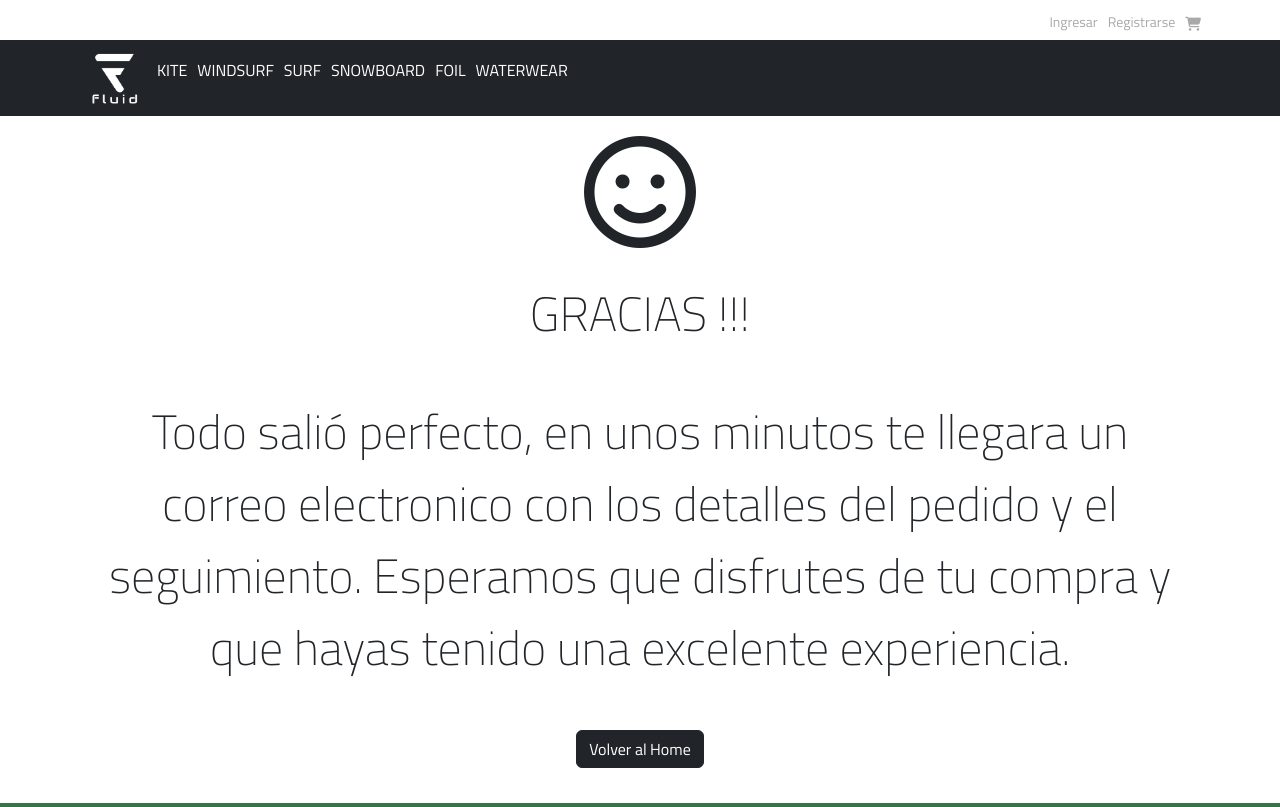
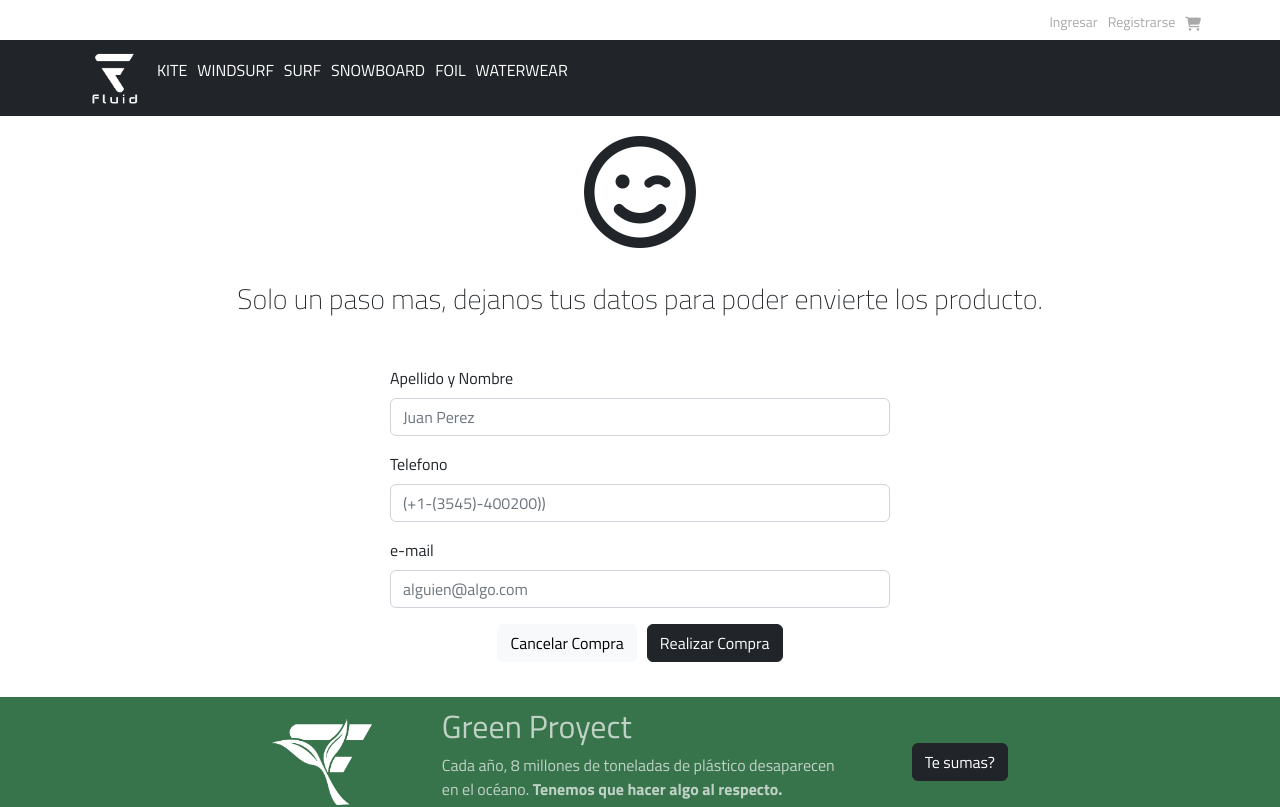
Before and after one commit to gchiantore/34685-react, a React (Create React App) app: page /finalcompra in a window 1280 px wide. Shown: the top 807 px of the page. Built offline with nearby package versions, Linux system fonts and the light colour scheme.

Commit message:
React JS - Item Collection II - V1

```diff
--- a/package.json
+++ b/package.json
@@ -13,7 +13,7 @@
     "@testing-library/react": "^13.3.0",
     "@testing-library/user-event": "^13.5.0",
     "bootstrap": "^5.1.3",
-    "firebase": "^9.9.3",
+    "firebase": "^9.9.2",
     "react": "^18.2.0",
     "react-bootstrap": "^2.4.0",
     "react-dom": "^18.2.0",
--- a/src/components/Checkout/Checkout.js
+++ b/src/components/Checkout/Checkout.js
@@ -126,7 +126,6 @@ const Checkout = () => {
               <td>
                 <Link to={`/finalcompra`}>
                   <Button
-                    onClick={() => clear()}
                     className="buttonSize"
                     variant="dark"
                   >
--- a/src/components/Pages/TerminaCompra/TerminaCompra.css
+++ b/src/components/Pages/TerminaCompra/TerminaCompra.css
@@ -10,7 +10,24 @@
 }
 
 .textoMensajeCompra{
-    font-size: 48px;
+    font-size: 28px;
     font-weight: 100;
     text-align: center;
 }
+
+.botonesCompra{
+    display: flex;
+    flex-direction: row;
+    column-gap: 10px;
+    align-items: center;
+    justify-content: center;
+}
+
+.formRegistro{
+    width: 500px;
+}
+
+.ordenID{
+    font-weight: 600;
+    color: red;
+}
--- a/src/components/Pages/TerminaCompra/TerminaCompra.js
+++ b/src/components/Pages/TerminaCompra/TerminaCompra.js
@@ -1,16 +1,120 @@
+import React, { useState, useContext } from "react";
 import Button from "react-bootstrap/Button";
+import Form from 'react-bootstrap/Form';
 import { Link } from "react-router-dom";
+import { CartContext } from "../../../context/CartContext/CartContext.js";
+import "../TerminaCompra/TerminaCompra.css"
+import db from "../../../firebaseConfig.js";
+import { collection, addDoc } from 'firebase/firestore'
 
 const TerminaCompra = () => {
+  const [comprado, setComprado]=useState(0);
+  const { totalCarrito,cart, clear } = useContext(CartContext);
+  const [ ordenOk, setOrdenOk ] = useState(false)
+  const [orden, setOrden] = useState({
+    items: cart.map((p) => {
+        return {
+            id: p.id,
+            tit: p.titulo,
+            prec: p.precio,
+            cant: p.cantidad,
+        }
+    } ),
+    cliente: {},
+    fecha: new Date().toLocaleString(),
+    totalCompra: totalCarrito
+})
+const [datosCliente, setDatosCliente] = useState({
+    nombre: '',
+    telefono: '',
+    email:''
+})
+
+  const manejoCompra=(e) => {
+    e.preventDefault()
+    console.log("order para enviar: ", {...orden, cliente: datosCliente})
+    enviaDatos({...orden, cliente: datosCliente})
+    clear()
+    setComprado(1)
+  }
+
+  const manejoCambioForm = (e) => {
+    setDatosCliente({...datosCliente, [e.target.name] : e.target.value})
+}
+
+const enviaDatos = async (newOrder) => {
+  const collectionOrder = collection(db, 'ordenes')
+  const orderDoc = await addDoc(collectionOrder, newOrder)
+  setOrdenOk(orderDoc.id)
+  console.log('ORDEN GENERADA', orderDoc)
+}
+
+  const canceloCompra = () =>{
+    clear()
+    setComprado(2)
+  }
+
   return (
+    <>
+    {comprado===0 &&
       <div className="container">
         <div className="mensajeCompra">
-        <i class="fa-regular fa-face-smile fa-7x"></i>
+          <i className="fa-regular fa-face-smile-wink fa-7x"></i>
+          <p className="textoMensajeCompra">
+            Solo un paso mas, dejanos tus datos para poder envierte los producto.
+          </p>
+          <div className="formRegistro">
+            <Form onSubmit={manejoCompra} >
+              <Form.Group className="mb-3" controlId="Nombre">
+                <Form.Label>Apellido y Nombre</Form.Label>
+                <Form.Control
+                    onChange={manejoCambioForm}
+                    type="text"
+                    name="nombre"
+                    placeholder="Juan Perez"
+                    value={datosCliente.nombre}
+                />
+              </Form.Group>
+              <Form.Group className="mb-3" controlId="Telefono">
+                <Form.Label>Telefono</Form.Label>
+                <Form.Control
+                    name="telefono"
+                    type="phone"
+                    placeholder="(+1-(3545)-400200))"
+                    value={datosCliente.telefono}
+                    onChange={manejoCambioForm}
+                />
+              </Form.Group>
+              <Form.Group className="mb-3" controlId="Email">
+                <Form.Label>e-mail</Form.Label>
+                <Form.Control
+                    onChange={manejoCambioForm}
+                    type="email"
+                    name="email"
+                    placeholder="alguien@algo.com"
+                    value={datosCliente.email}
+                />
+              </Form.Group>
+              <div className="botonesCompra">
+              <Button onClick={()=> canceloCompra()} className="buttonComp" variant="light">
+                  Cancelar Compra
+                </Button>
+                <Button className="buttonComp" variant="dark" type="submit">
+                  Realizar Compra
+                </Button>
+              </div>
+            </Form>
+          </div>
+        </div>
+      </div>
+    }
+    {comprado === 1 &&
+      <div className="container">
+        <div className="mensajeCompra">
+          <i className="fa-regular fa-face-smile fa-7x"></i>
           <p className="textoMensajeCompra">GRACIAS !!!</p>
           <p className="textoMensajeCompra">
-          Todo salió perfecto, en unos minutos te llegara un correo electronico
-          con los detalles del pedido y el seguimiento. Esperamos que disfrutes
-          de tu compra y que hayas tenido una excelente experiencia.
+            Todo salió perfecto, se genero la orden <span className="ordenID">{ordenOk}</span>, en breve te llegara un correo con toda la informacion de envio!
           </p>
           <Link to={`/`}>
             <Button className="buttonSize" variant="dark">
@@ -19,6 +123,24 @@ const TerminaCompra = () => {
           </Link>
         </div>
       </div>
+    }
+    {comprado===2 &&
+      <div className="container">
+        <div className="mensajeCompra">
+          <i className="fa-regular fa-face-frown fa-7x"></i>
+          <p className="textoMensajeCompra">Ohhh que pena !</p>
+          <p className="textoMensajeCompra">
+            La Orden fue cancelada, la proxima tal vez sea! Gracias de todos modos!
+          </p>
+          <Link to={`/`}>
+            <Button className="buttonSize" variant="dark">
+              Volver al Home
+            </Button>
+          </Link>
+        </div>
+      </div>
+    }
+    </>
   );
 };
 
```
Also changed, not shown: src/components/ItemListContainer/ItemListContainer.js (+0 -11 lines), src/components/Modal/Modal.css (added, +31 -0 lines), src/components/Modal/Modal.js (added, +14 -0 lines), src/components/Pages/TerminaCompra/Comprado.js (added), 1 other file (tests, documents, lock files or other folders). Lines whose indentation alone changed are shown as unchanged.
